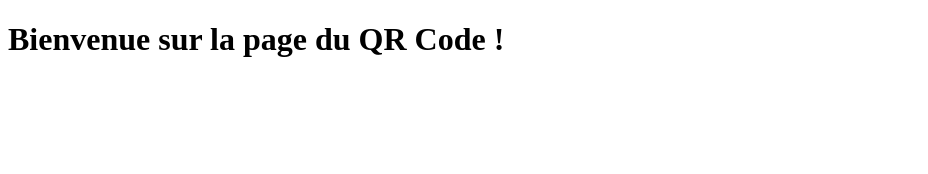
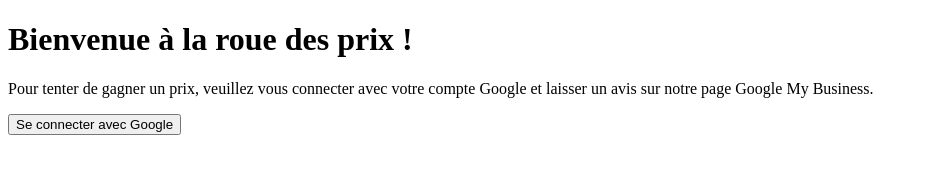
Before and after one commit to Orizon1337/prizewheel, a plain HTML site: page index.html in a window 1280 px wide. Shown: the whole page, without its empty margins (0-928 px from the left). Drawn offline with Linux system fonts and the light colour scheme.

Commit message:
Ajout de la page d'accueil pour la roue des prix

```diff
--- a/index.html
+++ b/index.html
@@ -3,9 +3,11 @@
 <head>
     <meta charset="UTF-8">
     <meta name="viewport" content="width=device-width, initial-scale=1.0">
-    <title>Prize Wheel</title>
+    <title>Roue des prix - Pizzeria</title>
 </head>
 <body>
-    <h1>Bienvenue sur la page du QR Code !</h1>
+    <h1>Bienvenue à la roue des prix !</h1>
+    <p>Pour tenter de gagner un prix, veuillez vous connecter avec votre compte Google et laisser un avis sur notre page Google My Business.</p>
+    <button>Se connecter avec Google</button>
 </body>
 </html>
```
